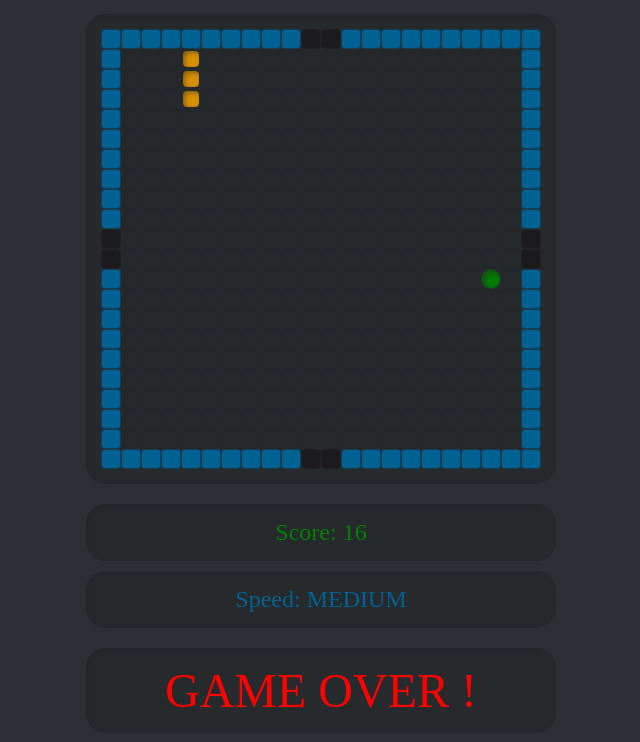
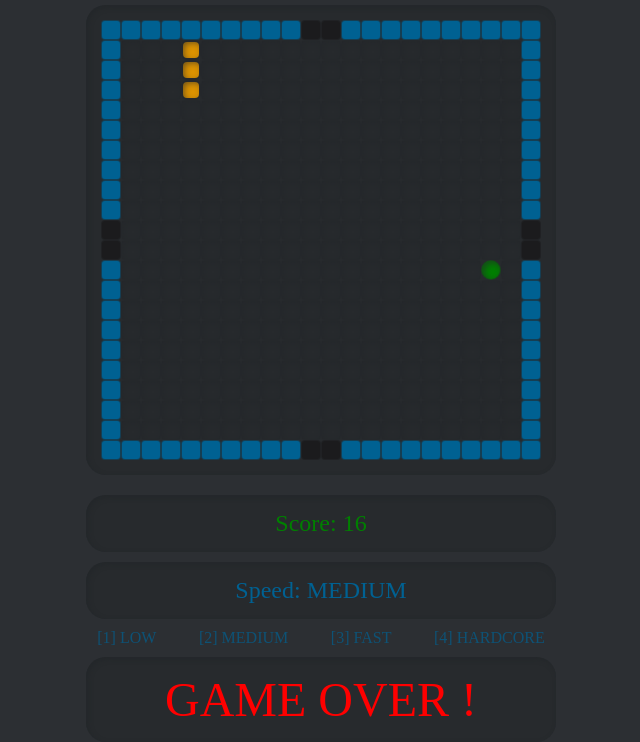
Before and after one commit to AlexandreMoray/snakeReloaded, a website with bundled scripts: page src/index.html in a window 1280 px wide. Shown: the part 73-815 px from the top of the page, without its empty margins (319-959 px from the left). Built offline with nearby package versions, Linux system fonts and the light colour scheme.

Commit message:
[FEAT] Labels for speed keys

```diff
--- a/src/game/game.css
+++ b/src/game/game.css
@@ -45,6 +45,12 @@ h2 {
   color: red;
   font-size: 3em;
 }
+#speed-info {
+  display: flex;
+  justify-content: space-around;
+  color: #006192;
+  opacity: 0.7;
+}
 .cell, .wall, .door {
   width: 20px;
   height: 20px;
--- a/src/index.html
+++ b/src/index.html
@@ -12,6 +12,12 @@
         <div id="game-data">
             <div id="score"></div>
             <div id="speed"></div>
+            <div id="speed-info">
+                <span>[1] LOW</span>
+                <span>[2] MEDIUM</span>
+                <span>[3] FAST</span>
+                <span>[4] HARDCORE</span>
+            </div>
         </div>
     </div>
     <script type="module" src="run.js"></script>
```
